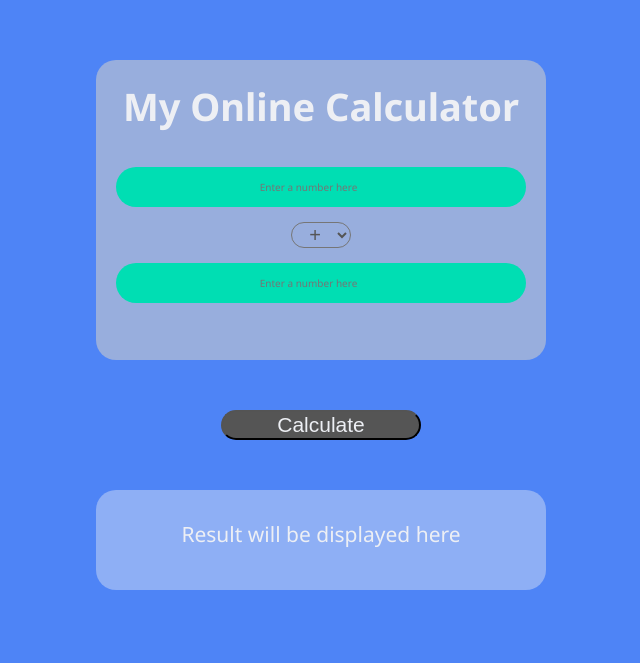
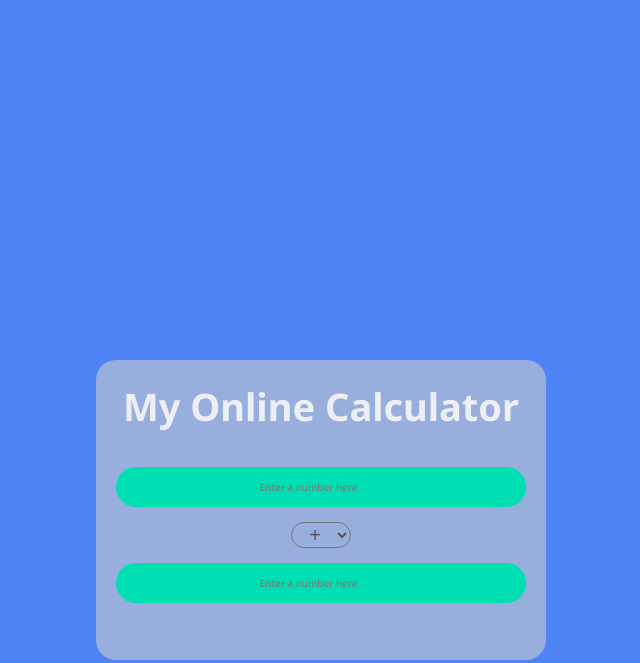
Before and after one commit to filipe83bi/myCalculator, a plain HTML site: page index.html in a window 1280 px wide. Shown: the part 290-953 px from the top of the page, without its empty margins (319-959 px from the left). Drawn offline with Linux system fonts and the light colour scheme.

Commit message:
Update style.css

```diff
--- a/style.css
+++ b/style.css
@@ -3,7 +3,7 @@ body {
 }
 
 body{
-  margin: 20rem 0;
+  margin: 50rem 0;
 }
 
 .main-container {
```
